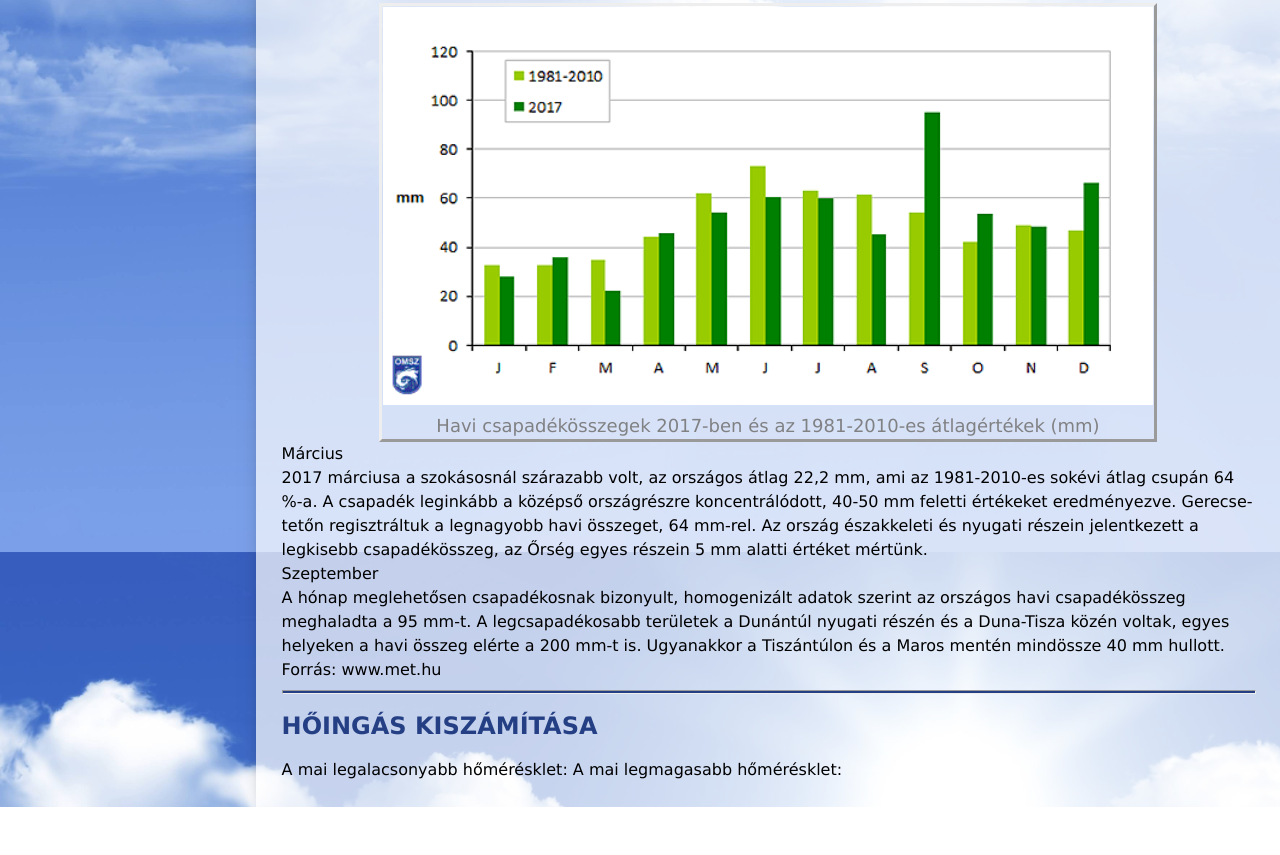
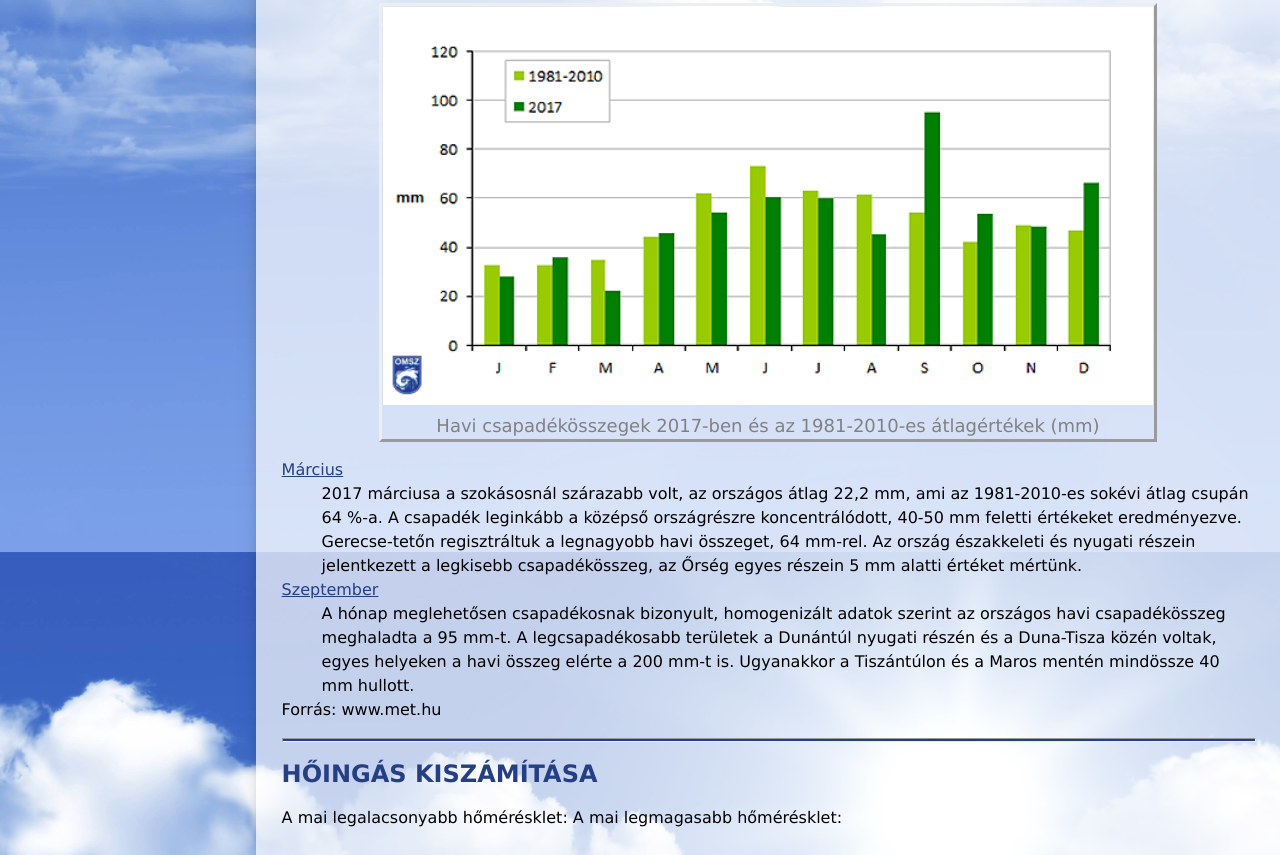
Before and after one commit to majomvagyok/Id-j-r-s-git-dolgozat, a plain HTML site: page idojaras_git_dolgozat_SajátNév/index.html in a window 1280 px wide. Shown: the part 1273-2128 px from the top of the page. Before the commit the page ends 2080 px from the top, so only its background shows below. Drawn offline with Linux system fonts and the light colour scheme.

Commit message:
dl formazas

```diff
--- a/idojaras_git_dolgozat_SajátNév/ido.css
+++ b/idojaras_git_dolgozat_SajátNév/ido.css
@@ -70,3 +70,8 @@ h1, h2{
 	font-size: bold;
 	text-decoration: none;
 }
+
+dt{
+	color: #243f84;
+	text-decoration: underline;
+}
--- a/idojaras_git_dolgozat_SajátNév/index.html
+++ b/idojaras_git_dolgozat_SajátNév/index.html
@@ -47,13 +47,13 @@ Az évi középhőmérséklet szinte teljesen megegyezett 2016. évivel, azonban
         <td class="szurke">Havi csapadékösszegek 2017-ben és az 1981-2010-es átlagértékek (mm)</td>
     </tr>
 </table>
-
+<dl>
 <dt>Március</dt>
-2017 márciusa a szokásosnál szárazabb volt, az országos átlag 22,2 mm, ami az 1981-2010-es sokévi átlag csupán 64 %-a. A csapadék leginkább a középső országrészre koncentrálódott, 40-50 mm feletti értékeket eredményezve. Gerecse-tetőn regisztráltuk a legnagyobb havi összeget, 64 mm-rel. Az ország északkeleti és nyugati részein jelentkezett a legkisebb csapadékösszeg, az Őrség egyes részein 5 mm alatti értéket mértünk.
+<dd>2017 márciusa a szokásosnál szárazabb volt, az országos átlag 22,2 mm, ami az 1981-2010-es sokévi átlag csupán 64 %-a. A csapadék leginkább a középső országrészre koncentrálódott, 40-50 mm feletti értékeket eredményezve. Gerecse-tetőn regisztráltuk a legnagyobb havi összeget, 64 mm-rel. Az ország északkeleti és nyugati részein jelentkezett a legkisebb csapadékösszeg, az Őrség egyes részein 5 mm alatti értéket mértünk.</dd>
 <dt>Szeptember</dt>
-A hónap meglehetősen csapadékosnak bizonyult, homogenizált adatok szerint az országos havi csapadékösszeg meghaladta a 95 mm-t. A legcsapadékosabb területek a Dunántúl nyugati részén és a Duna-Tisza közén voltak, egyes helyeken a havi összeg elérte a 200 mm-t is. Ugyanakkor a Tiszántúlon és a Maros mentén mindössze 40 mm hullott.
+<dd>A hónap meglehetősen csapadékosnak bizonyult, homogenizált adatok szerint az országos havi csapadékösszeg meghaladta a 95 mm-t. A legcsapadékosabb területek a Dunántúl nyugati részén és a Duna-Tisza közén voltak, egyes helyeken a havi összeg elérte a 200 mm-t is. Ugyanakkor a Tiszántúlon és a Maros mentén mindössze 40 mm hullott.</dd>
 Forrás: www.met.hu
-
+</dl>
 <hr>
 <h2>Hőingás kiszámítása</h2>
 A mai legalacsonyabb hőmérésklet:
```
